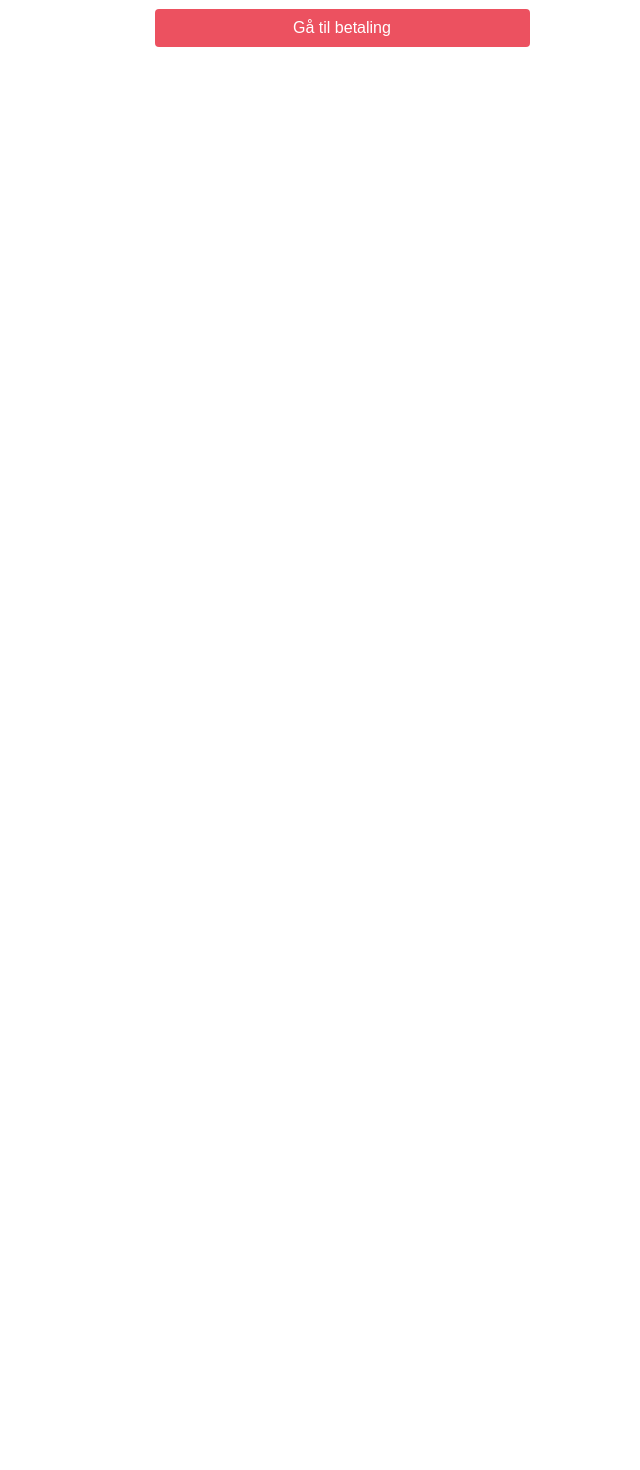
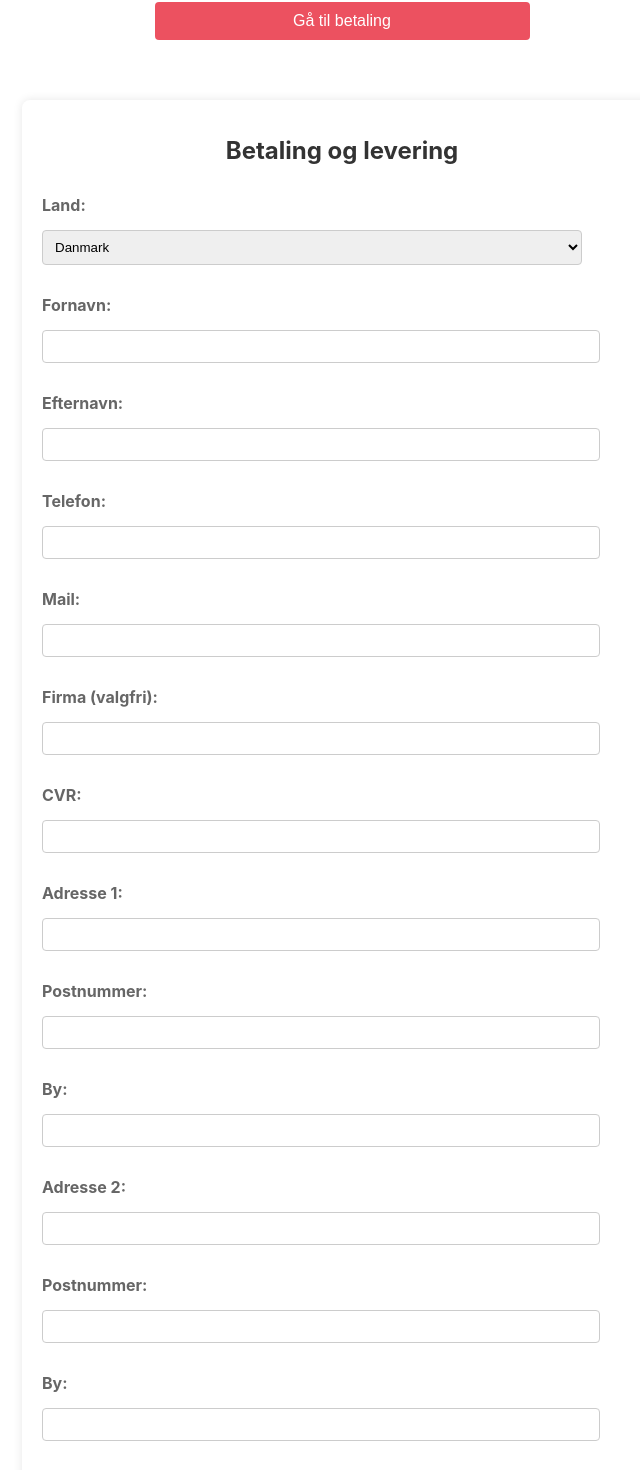
Before and after one commit to NumanBashir/CheckoutFlowReactProject, a React (Vite) app: page / in a window 1280 px wide. Shown: the part 776-2246 px from the top of the page, without its empty margins (298-938 px from the left). Before the commit the page ends 831 px from the top, so only its background shows below. Built offline with nearby package versions, Linux system fonts and the light colour scheme.

Commit message:
initial form

```diff
--- a/src/App.tsx
+++ b/src/App.tsx
@@ -1,6 +1,7 @@
 import { useState, useEffect } from "react";
 import "./App.css";
 import ProductTable from "./components/ProductTable/ProductTable";
+import SubmitForm from "./components/SubmitForm/SubmitForm";
 import vitaminerData from "./data/basket.json";
 import { Product } from "./interfaces/interfaces";
 
@@ -19,6 +20,7 @@ const App: React.FC = () => {
           <ProductTable products={products} />
         </div>
       </div>
+      <SubmitForm />
     </>
   );
 };
--- a/src/components/SubmitForm/SubmitForm.css
+++ b/src/components/SubmitForm/SubmitForm.css
@@ -0,0 +1,63 @@
+#telefon::-webkit-outer-spin-button,
+#telefon::-webkit-inner-spin-button {
+  -webkit-appearance: none;
+  margin: 0;
+}
+
+.form-container {
+  max-width: 600px;
+  margin: 0 auto;
+  margin-top: 60px;
+  padding: 20px;
+  box-shadow: 0 0 10px rgba(0, 0, 0, 0.1);
+  border-radius: 8px;
+  background-color: #fff;
+}
+
+h1 {
+  color: #333;
+  font-size: 24px;
+  text-align: center;
+  margin-bottom: 30px;
+}
+
+.submit-form {
+  display: grid;
+  grid-gap: 10px;
+  margin-bottom: 20px;
+}
+
+.form-label {
+  margin-bottom: 5px;
+  color: #666;
+  font-weight: bold;
+}
+
+.form-input,
+.form-select {
+  width: 90%;
+  padding: 8px;
+  margin-bottom: 20px;
+  border: 1px solid #ccc;
+  border-radius: 4px;
+}
+
+.form-input:focus,
+.form-select:focus {
+  outline: none;
+  border-color: #007bff;
+}
+
+.input-submit {
+  background-color: #007bff;
+  color: white;
+  padding: 10px 20px;
+  border: none;
+  border-radius: 4px;
+  cursor: pointer;
+  font-size: 16px;
+}
+
+.input-submit:hover {
+  background-color: #0056b3;
+}
--- a/src/components/SubmitForm/SubmitForm.tsx
+++ b/src/components/SubmitForm/SubmitForm.tsx
@@ -1,9 +1,98 @@
+import React from "react";
 import "./SubmitForm.css";
 
 const SubmitForm = () => {
   return (
-    <div>
-      <h1>Submit form</h1>
+    <div className="form-container">
+      <h1>Betaling og levering</h1>
+      <form className="submit-form">
+        <label htmlFor="land" className="form-label">
+          Land:
+        </label>
+        <select name="land" id="land" className="form-select">
+          <option value="danmark">Danmark</option>
+        </select>
+        <label htmlFor="fnavn" className="form-label">
+          Fornavn:
+        </label>
+        <input type="text" id="fnavn" name="fnavn" className="form-input" />
+        <label htmlFor="enavn" className="form-label">
+          Efternavn:
+        </label>
+        <input type="text" id="enavn" name="enavn" className="form-input" />
+        <label htmlFor="telefon" className="form-label">
+          Telefon:
+        </label>
+        <input
+          type="number"
+          id="telefon"
+          name="telefon"
+          maxLength={8}
+          required
+          className="form-input"
+        />
+        <label htmlFor="mail" className="form-label">
+          Mail:
+        </label>
+        <input type="email" id="mail" name="mail" className="form-input" />
+        <label htmlFor="firmanavn" className="form-label">
+          Firma (valgfri):
+        </label>
+        <input
+          type="text"
+          id="firmanavn"
+          name="firmanavn"
+          className="form-input"
+        />
+        <label htmlFor="CVR" className="form-label">
+          CVR:
+        </label>
+        <input type="number" id="CVR" name="CVR" className="form-input" />
+        <label htmlFor="adresse1" className="form-label">
+          Adresse 1:
+        </label>
+        <input
+          type="text"
+          id="adresse1"
+          name="adresse1"
+          className="form-input"
+        />
+        <label htmlFor="postnummer1" className="form-label">
+          Postnummer:
+        </label>
+        <input
+          type="number"
+          id="postnummer1"
+          name="postnummer1"
+          className="form-input"
+        />
+        <label htmlFor="by1" className="form-label">
+          By:
+        </label>
+        <input type="text" id="by1" name="by1" className="form-input" />
+        <label htmlFor="adresse2" className="form-label">
+          Adresse 2:
+        </label>
+        <input
+          type="text"
+          id="adresse2"
+          name="adresse2"
+          className="form-input"
+        />
+        <label htmlFor="postnummer2" className="form-label">
+          Postnummer:
+        </label>
+        <input
+          type="number"
+          id="postnummer2"
+          name="postnummer2"
+          className="form-input"
+        />
+        <label htmlFor="by2" className="form-label">
+          By:
+        </label>
+        <input type="text" id="by2" name="by2" className="form-input" />
+      </form>
     </div>
   );
 };
```
